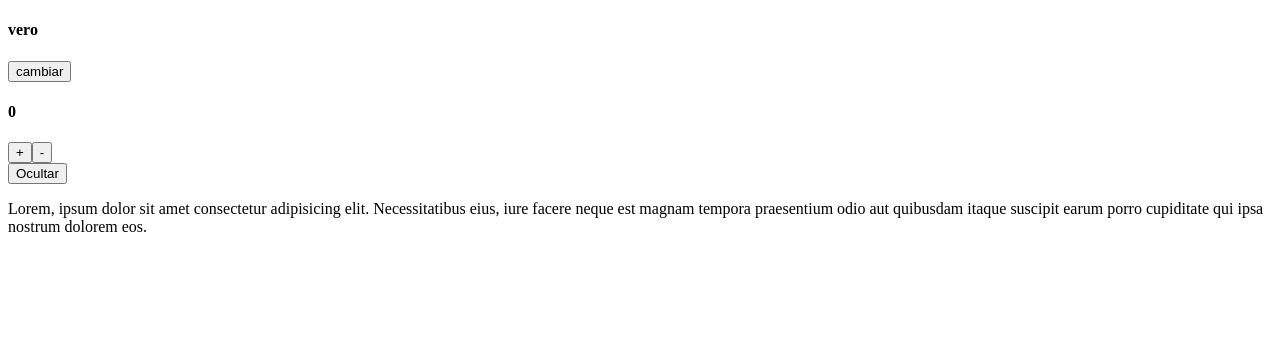
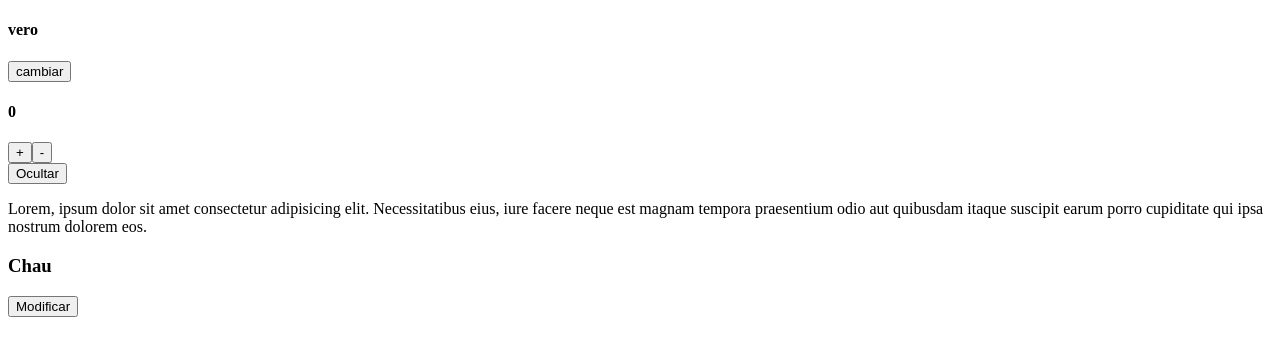
Before and after one commit to veromartina/ejercicios-react, a React (Vite) app in the folder ejercicio02/: page / in a window 1280 px wide. Shown: the top 356 px of the page. Built offline with nearby package versions, Linux system fonts and the light colour scheme.

Commit message:
se agrega componente title1 para comprar valores string y lograr cambiar el texto cada vez que se hace click en el mismo boton

```diff
--- a/ejercicio02/src/App.jsx
+++ b/ejercicio02/src/App.jsx
@@ -2,6 +2,7 @@
 import Accordion from "./components/Accordion";
 import Contador from "./components/Contador";
 import Titulo from "./components/Titulo";
+import Titulo1 from "./components/Titulo1";
 
 const App = () => {
   return (
@@ -9,6 +10,7 @@ const App = () => {
       <Titulo/>
       <Contador/>
       <Accordion/>
+      <Titulo1/>
     </div>
   );
 };
--- a/ejercicio02/src/components/Titulo.jsx
+++ b/ejercicio02/src/components/Titulo.jsx
@@ -7,9 +7,10 @@ const Titulo = () => {
   return (
     <div>
         <h4>{titulo}</h4>
-      <button onClick={()=>setTitulo("Hola")}>cambiar</button>
+      <button onClick={()=> titulo ? setTitulo("Hola") : setTitulo("vero")}>cambiar</button>
     </div>
   )
 }
 
+
 export default Titulo
--- /dev/null
+++ b/ejercicio02/src/components/Titulo1.jsx
@@ -0,0 +1,17 @@
+import { useState } from "react"
+const Titulo1 = () =>{
+    const [titulo1, setTitulo1] = useState("Chau")
+
+    return(
+
+  <div>
+  <h3>{titulo1}</h3>
+  <button
+      onClick={() => setTitulo1(titulo1 === "Chau" ? "hola" : "Chau")}
+  >
+      Modificar
+  </button>
+  </div>
+    )
+  }
+export default Titulo1
```
Also changed, not shown: ejercicio02/src/components/CountReact.jsx (added, +55 -0 lines).
